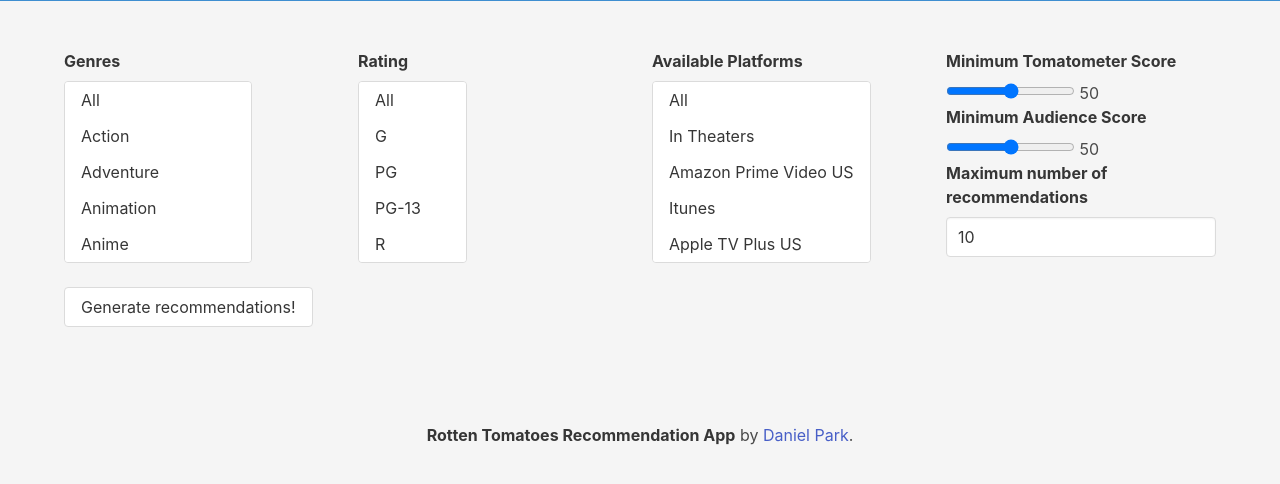
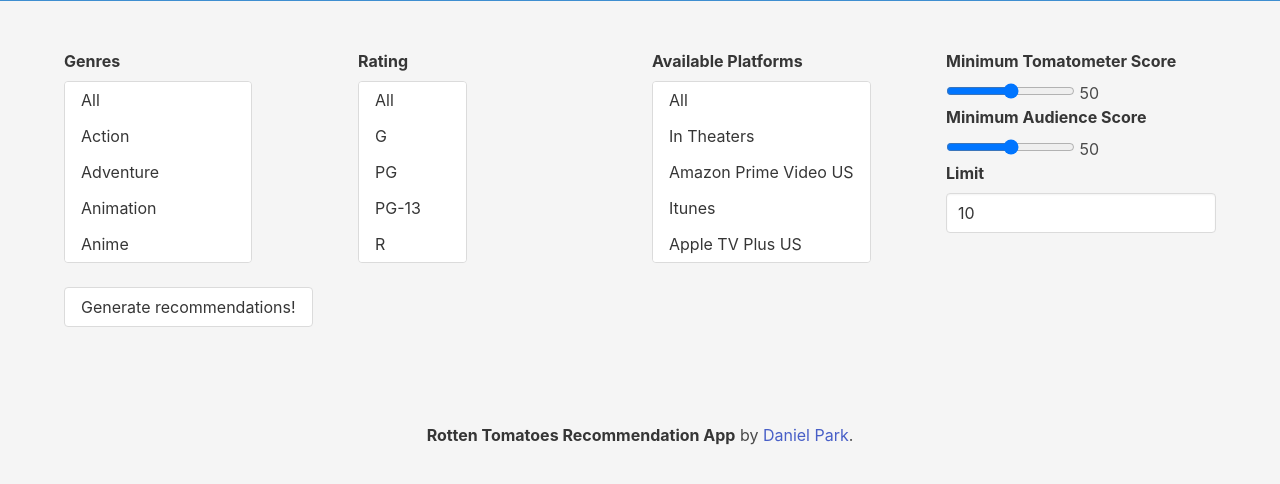
Before and after one commit to Danielpark1239/Movie_Recommendation_App, a Flask app: page /movies/ in a window 1280 px wide. Shown: the part 224-708 px from the top of the page. Run offline with Flask 2, Linux system fonts and the light colour scheme.

Commit message:
Changed "recommendationsNumber" to "label"

```diff
--- a/app.py
+++ b/app.py
@@ -27,20 +27,20 @@
     platforms = request.form.getlist("platforms")
     tomatometerScore = request.form["tomatometerSlider"]
     audienceScore = request.form["audienceSlider"]
-    recommendationsNumber = request.form["recommendationsNumber"]
+    limit = request.form["limit"]
 
     print(genres) # accounted for in URL
     print(ratings) # accounted for in URL
     print(platforms) # accounted for in URL
     print(tomatometerScore)
     print(audienceScore)
-    print(recommendationsNumber) # ^ These three need to be filtered
+    print(limit) # ^ These three need to be filtered in scraping func
 
     URLs = scraper.generateURLs(
-        "MOVIE", genres, ratings, platforms, tomatometerScore, audienceScore, recommendationsNumber
+        "MOVIE", genres, ratings, platforms, tomatometerScore, audienceScore, limit
     )
     movieInfo = scraper.scrapeMovies(
-        URLs, tomatometerScore, audienceScore, recommendationsNumber
+        URLs, tomatometerScore, audienceScore, limit
     )
 
     return render_template("movieRecommendations.html", movieInfo=movieInfo)
--- a/templates/movies.html
+++ b/templates/movies.html
@@ -176,12 +176,10 @@
                   />
                   <output name="audience" for="audienceSlider">50</output>
 
-                  <label class="label" for="recommendationsNumber"
-                    >Maximum number of recommendations</label
-                  >
+                  <label class="label" for="limit">Limit</label>
                   <input
-                    name="recommendationsNumber"
-                    id="recommendationsNumber"
+                    name="limit"
+                    id="limit"
                     class="input"
                     type="number"
                     min="1"
```
